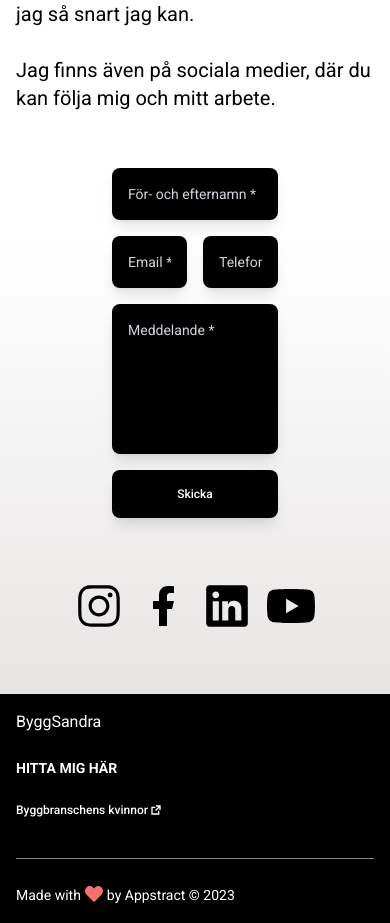
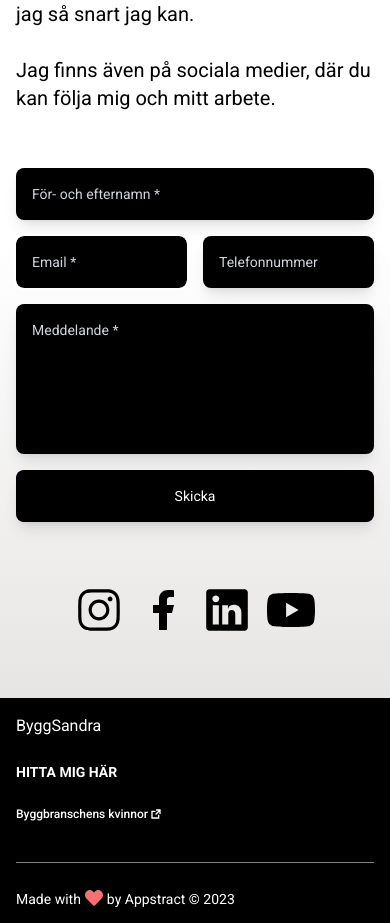
Before and after one commit to 4l3x91/byggsandra, a React (Vite) app: page / in a window 390 px wide. Shown: the part 4382-5305 px from the top of the page. Built offline with nearby package versions, Linux system fonts and the light colour scheme.

Commit message:
css fixes

```diff
--- a/src/components/footer/Footer.tsx
+++ b/src/components/footer/Footer.tsx
@@ -49,7 +49,7 @@ const Footer = () => {
           </a>
           <div className="flex mt-4 gap-2 sm:justify-center sm:mt-0">
             {socials.map((link, index) => (
-              <a key={index} href={link.path} target="_blank" className="hover:text-purple-200">
+              <a key={index} href={link.path} target="_blank" className="hover:text-fuchsia-700">
                 <link.icon size={32} />
               </a>
             ))}
--- a/src/components/forms/contact/ContactForm.tsx
+++ b/src/components/forms/contact/ContactForm.tsx
@@ -1,14 +1,7 @@
 const ContactForm = () => {
   return (
     <article>
-      <div className="py-8 px-24 mx-auto max-w-screen-sm ">
-        {/* <h2 className="mb-4 text-4xl tracking-tight font-extrabold text-center text-gray-900 dark:text-white">
-          Contact Us
-        </h2>
-        <p className="mb-8 lg:mb-16 font-light text-center text-gray-500 dark:text-gray-400 sm:text-xl">
-          Got a technical issue? Want to send feedback about a beta feature? Need details about our
-          Business plan? Let us know.
-        </p> */}
+      <div className="py-8 lg:px-24 mx-auto max-w-screen-sm ">
         <form action="#" className="space-y-4">
           <input
             type="text"
@@ -21,7 +14,7 @@ const ContactForm = () => {
             <input
               type="email"
               id="email"
-              className="bg-black text-white placeholder-gray-300 text-sm rounded-lg block w-full p-4 shadow-lg"
+              className="bg-black text-white placeholder-gray-300 text-sm rounded-lg block w-full p-4 outline-2 outline focus:outline-fuchsia-600"
               placeholder="Email *"
               required
             />
@@ -39,9 +32,13 @@ const ContactForm = () => {
           />
           <button
             type="submit"
-            className="bg-black text-white hover:bg-fuchsia-800 font-medium rounded-lg text-xs md:text-sm p-4 w-full shadow-lg duration-200 transition-all"
+            className="bg-transparent w-full relative inline-flex items-center justify-center
+            overflow-hidden text-sm text-white rounded-lg group bg-gradient-to-br
+            from-purple-400 to-fuchsia-800 outline-0 shadow-lg"
           >
-            Skicka
+            <span className="w-full relative p-4 transition-all ease-in duration-200 bg-black rounded-md group-hover:bg-opacity-0">
+              Skicka
+            </span>
           </button>
         </form>
       </div>
--- a/src/pages/HomePage.tsx
+++ b/src/pages/HomePage.tsx
@@ -47,7 +47,7 @@ const HomePage = () => {
                 key={index}
                 href={link.path}
                 target="_blank"
-                className="hover:text-purple-200 relative group"
+                className="opacity:100 lg:opacity-75 hover:lg:opacity-100 relative group"
               >
                 <div className="absolute z-10 hidden group-hover:flex items-center bg-stone-800 p-2 text-xs left-10 md:left-auto md:right-10 xl:left-10 xl:right-auto rounded-lg gap-1">
                   {link.title} <CgExternal size={16} />
--- a/src/styling/index.scss
+++ b/src/styling/index.scss
@@ -140,10 +140,10 @@ body {
   content: '';
   position: absolute;
   width: 100%;
-  height: 200px;
+  height: 10rem;
   background-color: white;
   border-radius: 50%;
-  top: -100px;
+  top: -5rem;
   right: 0;
   left: 0;
   z-index: -1;
```
